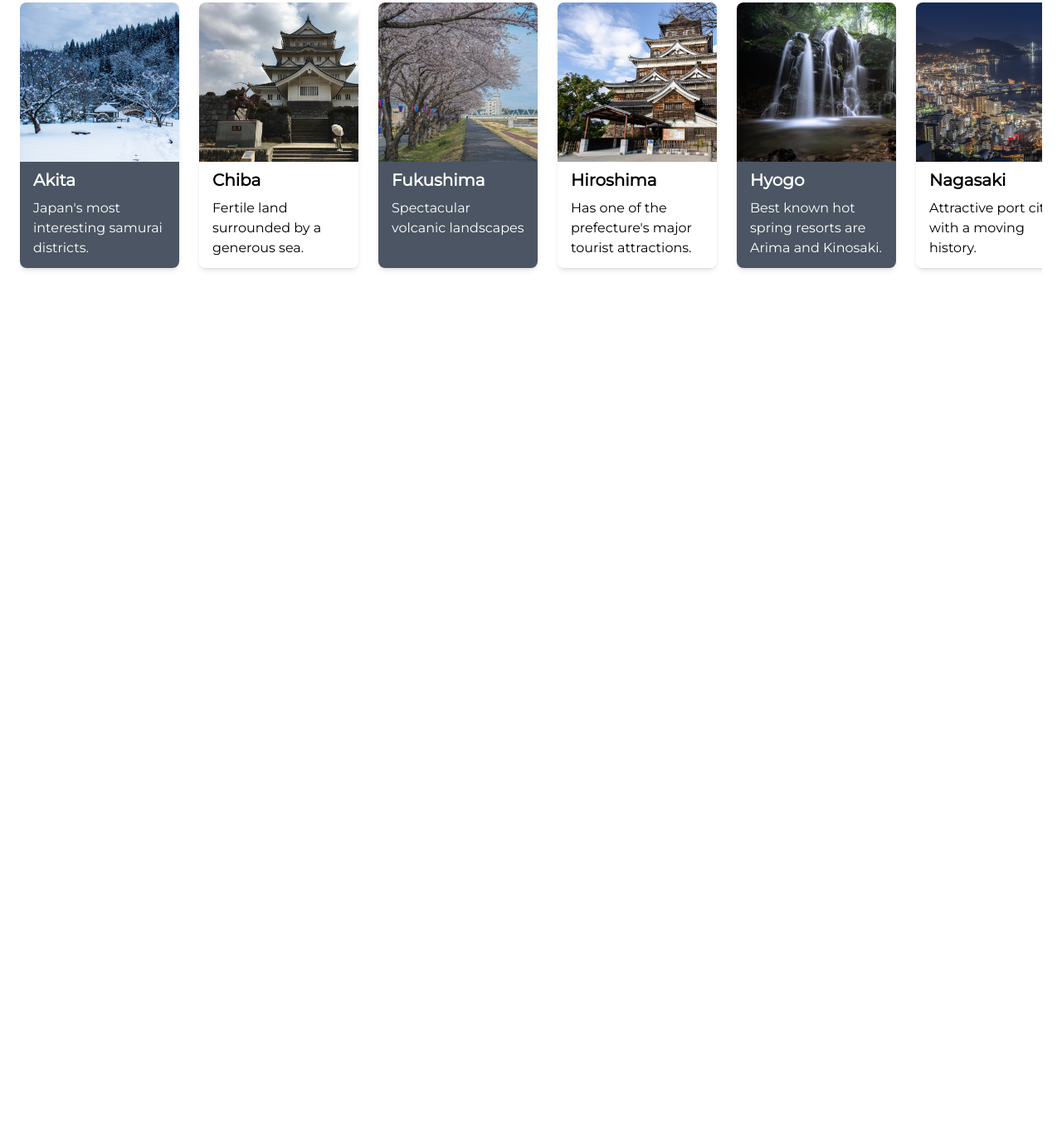
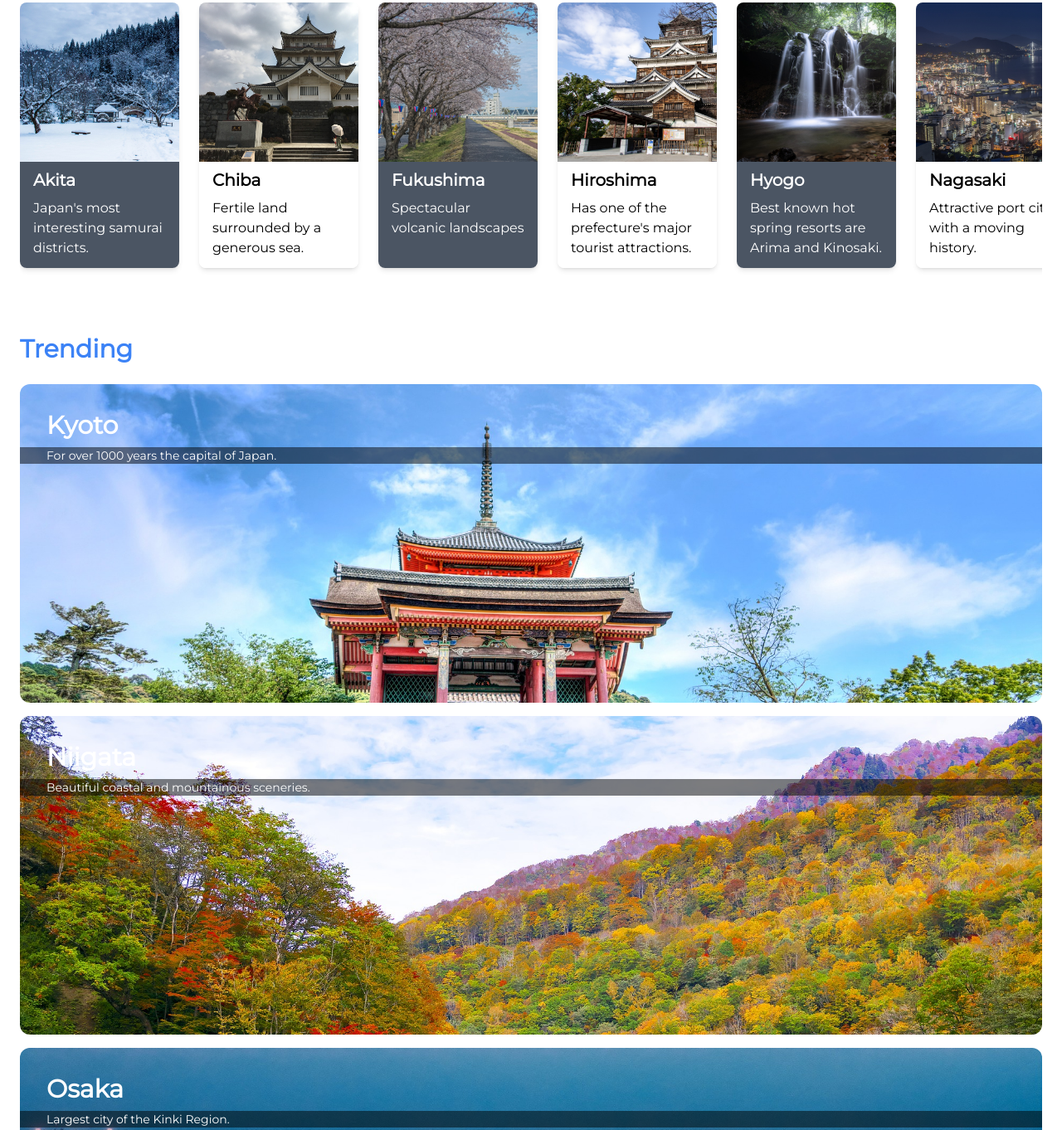
Before and after one commit to kuro-vale/japan-tailwindcss, a website: page src/index.html in a window 1280 px wide. Shown: the part 913-2275 px from the top of the page at 83% size. Before the commit the page ends 1292 px from the top, so only its background shows below. Drawn offline with Linux system fonts and the light colour scheme.

Commit message:
Add trending section

```diff
--- a/src/index.html
+++ b/src/index.html
@@ -17,8 +17,7 @@
 <body class="font-Montserrat font-light">
     <nav></nav>
     <div id="tab_bar"></div>
-    <section class="w-auto h-screen">
-        <div class="w-full h-full" id="home">
+    <div class="w-full h-screen" id="home">
         <div class="w-full h-full bg-tokyo flex flex-col bg-cover p-10 items-center justify-between">
             <input
                 class="outline-none p-3 rounded-full shadow-sm transition duration-300 focus-within:shadow-sm focus:ring-1 focus:w-11/12"
@@ -91,8 +90,26 @@
             </div>
         </div>
     </div>
-        <div id="trending"></div>
-    </section>
+    <div class="p-6" id="trending">
+        <p class="text-3xl text-blue-500 font-semibold pb-6">Trending</p>
+        <div class="w-full h-full flex flex-col space-y-4 items-center justify-center">
+            <div class="w-full h-96 bg-kyoto bg-cover rounded-xl">
+                <p class="trending-title">Kyoto</p>
+                <p class="text-sm pl-8 text-white mr-24 bg-black w-full bg-opacity-50">For over 1000 years the capital
+                    of Japan.</p>
+            </div>
+            <div class="w-full h-96 bg-niigata bg-cover rounded-xl">
+                <p class="trending-title">Niigata</p>
+                <p class="text-sm pl-8 text-white mr-24 bg-black w-full bg-opacity-50">Beautiful coastal and mountainous
+                    sceneries.</p>
+            </div>
+            <div class="w-full h-96 bg-osaka bg-cover rounded-xl">
+                <p class="trending-title">Osaka</p>
+                <p class="text-sm pl-8 text-white mr-24 bg-black w-full bg-opacity-50">Largest city of the Kinki Region.
+                </p>
+            </div>
+        </div>
+    </div>
     <footer></footer>
 
 </body>
--- a/src/input.css
+++ b/src/input.css
@@ -5,3 +5,6 @@
 .card{
     @apply w-48 h-80 shadow-md rounded-lg flex-none transform transition-all hover:-translate-y-4 hover:shadow-xl
 }
+.trending-title{
+    @apply text-3xl px-8 pt-8 pb-2 font-semibold text-white
+}
```
Also changed, not shown: dist/output.css. Lines whose indentation alone changed are shown as unchanged.
